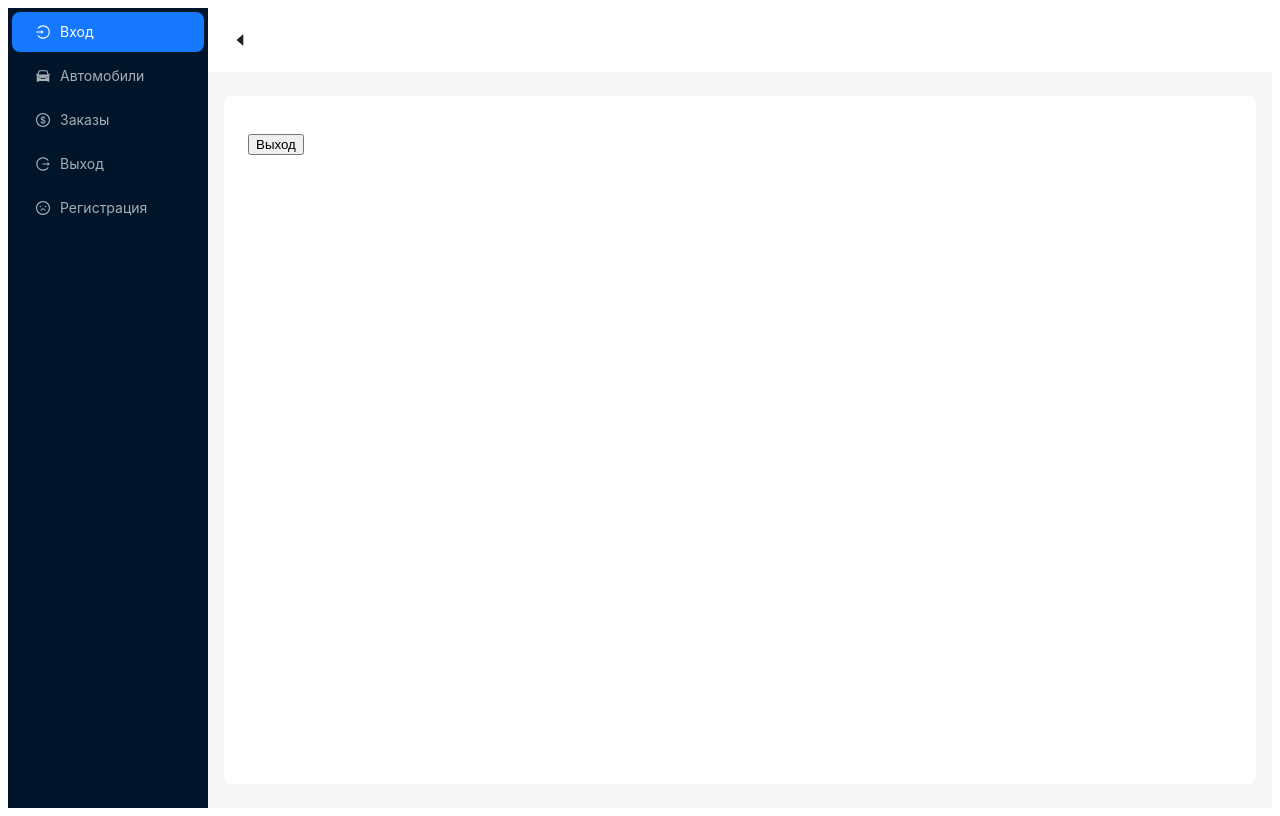
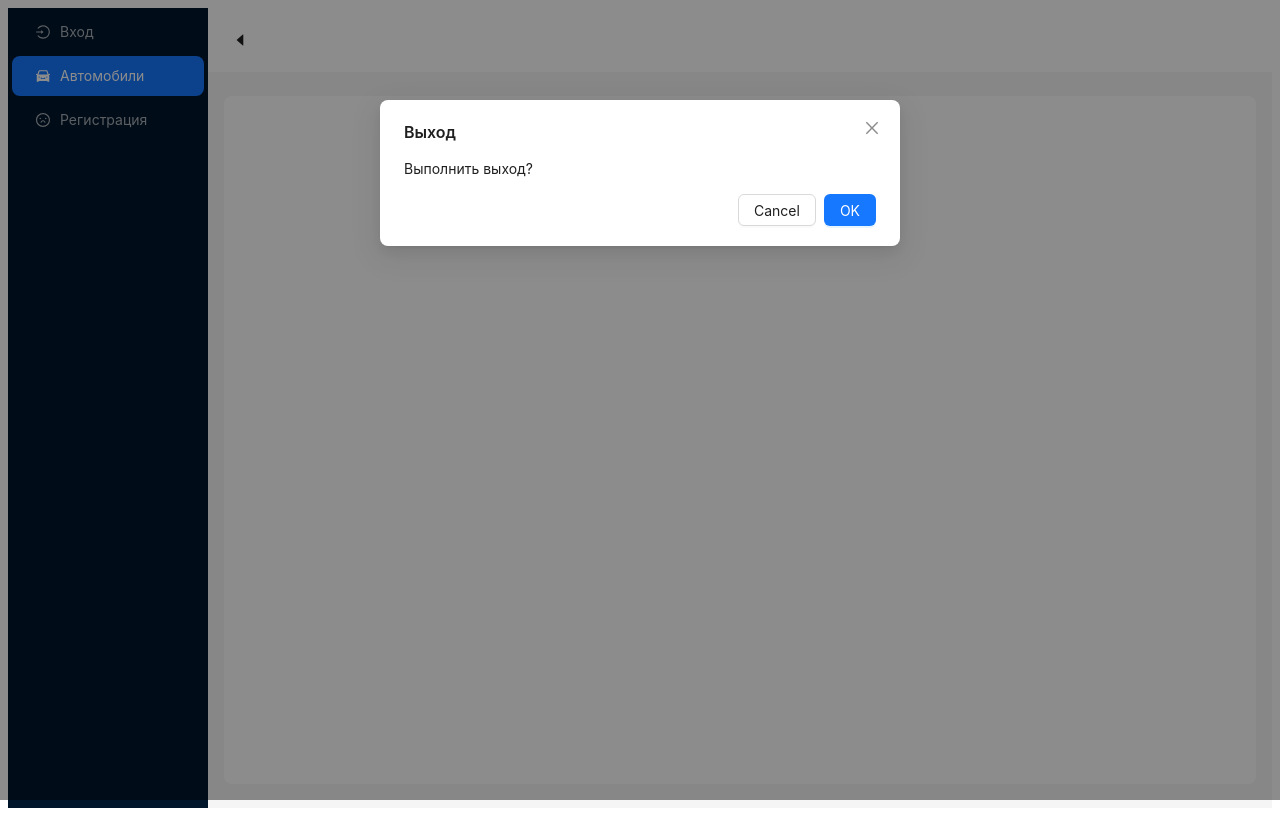
Before and after one commit to ArtyomIAbramov/WebKursachFront, a React (Create React App) app: page /logoff in a window 1280 px wide. Built offline with nearby package versions, Linux system fonts and the light colour scheme; no server answers.

Commit message:
login and logoff ready

```diff
--- a/src/Componets/Auto/Login.jsx
+++ b/src/Componets/Auto/Login.jsx
@@ -5,100 +5,79 @@ import { Button, Form, Input, Modal } from "antd";
 const url = "api/account/login";
 
 const LogIn = ({ setUser }) => {
-  const [errorMessages, setErrorMessages] = useState([]);
-  const [open, setOpen] = useState(false)
+  const [open, setOpen] = useState(false);
+  const [loginError, setLoginError] = useState(false);
   const navigate = useNavigate();
 
   const showModal = () => {
-    setOpen(true)
-    }
+    setOpen(true);
+  };
 
   useEffect(() => {
-    showModal()
-    }, [])
+    showModal();
+  }, []);
 
   const handleCancel = () => {
-      console.log("Clicked cancel button")
-      setOpen(false)
-      navigate("/")
-      }
+    setOpen(false);
+    navigate("/");
+  };
 
-  const logIn = async (event) => {
-
-    event.preventDefault()
-
-    var { email, password } = document.forms[0]
+  const logIn = async (values) => {
+    const { email, password } = values;
 
     const requestOptions = {
       method: "POST",
       headers: { "Content-Type": "application/json" },
       body: JSON.stringify({
-        email: email.value,
-        password: password.value,
+        email,
+        password,
       }),
     };
 
-    return await fetch(url, requestOptions)
-      .then((response) => {
-        response.status === 200 &&
-          setUser({ isAuthenticated: true, userName: "" });
-          setOpen(false);
-        return response.json();
-      })
-      .then(
-        (data) => {
-          console.log("Data:", data);
-          if (
-            typeof data !== "undefined" &&
-            typeof data.userName !== "undefined"
-          ) {
+    try {
+      const response = await fetch(url, requestOptions);
+      if (response.ok) {
+        const data = await response.json();
+        if (data && data.userName) {
           setUser({ isAuthenticated: true, userName: data.userName });
           setOpen(false);
           navigate("/");
         }
-          typeof data !== "undefined" &&
-            typeof data.error !== "undefined" &&
-            setOpen(true);
-            setErrorMessages(data.error);
-        },
-        (error) => {
-          setOpen(true);
+      } else {
+        setLoginError(true);
+      }
+    } catch (error) {
+      setLoginError(true);
       console.log(error);
     }
-      );
   };
 
-  const renderErrorMessage = () =>
-    errorMessages.map((error, index) => <div key={index}>{error}</div>);
-
   return (
-<Modal
-    title="Вход"
-    footer={null}
-    open = {open}
-    onCancel={handleCancel}
-    destroyOnClose={true}
-  >
+    <Modal title="Вход" footer={null} open={open} onCancel={handleCancel} destroyOnClose={true}>
       <Form
-      onFinishFailed={renderErrorMessage}
+        onFinish={logIn}
         autoComplete="off"
+        initialValues={{ email: "", password: "" }}
       >
         <Form.Item
           label="Введите Email"
           name="email"
           rules={[{ required: true, message: 'Пожалуйста, введите ваш Email!' }]}
+          validateStatus={loginError ? "error" : ""}
+          help={loginError ? "Неверный Email или пароль" : ""}
         >
-        <Input name="inputPassword"/>
+          <Input />
         </Form.Item>
         <Form.Item
           label="Введите пароль"
           name="password"
           rules={[{ required: true, message: 'Пожалуйста, введите ваш пароль!' }]}
+          validateStatus={loginError ? "error" : ""}
         >
-        <Input.Password name="inputPassword" />
+          <Input.Password />
         </Form.Item>
         <Form.Item>
-        <Button type="primary" htmlType="submit" block onClick={logIn}>
+          <Button type="primary" htmlType="submit" block>
             Войти
           </Button>
         </Form.Item>
--- a/src/Componets/Auto/Logoff.jsx
+++ b/src/Componets/Auto/Logoff.jsx
@@ -1,32 +1,52 @@
-import React from "react"
+import React, { useState, useEffect } from "react";
 import { useNavigate } from "react-router-dom"
+import { Button, Modal } from "antd";
+
+const url = "api/account/logoff";
 
 const LogOff = ({ setUser }) => {
-  const navigate = useNavigate()
+  const [open, setOpen] = useState(false);
+  const navigate = useNavigate();
 
-  const logOff = async (event) => {
-    event.preventDefault()
+  const showModal = () => {
+    setOpen(true);
+  };
 
+  useEffect(() => {
+    showModal();
+  }, []);
+
+  const handleCancel = () => {
+    setOpen(false);
+    navigate("/");
+  };
+
+  const logOff = async () => {
     const requestOptions = {
       method: "POST",
     }
-    return await fetch("api/account/logoff", requestOptions)
-      .then((response) => {
-        response.status === 200 &&
-          setUser({ isAuthenticated: false, userName: "" })
+    try
+    {
+      const response = await fetch(url, requestOptions)
 
-        response.status === 401 && navigate("/login")
-      })
+      if (response.ok) {
+        setUser({ isAuthenticated: false, userName: "" })
+        setOpen(false);
+        navigate("/");
+      } else {
+        console.log("error");
+      }
+    }
+    catch (error) {
+      console.log(error);
+    }
   }
 
   return (
-    <>
-      <p></p>
-      <form onSubmit={logOff}>
-        <button type="submit">Выход</button>
-      </form>
-    </>
-  )
-}
+    <Modal title="Выход" open={open} onOk={logOff} onCancel={handleCancel} destroyOnClose={true}>
+      <p>Выполнить выход?</p>
+    </Modal>
+  );
+};
 
 export default LogOff
--- a/src/Componets/Layout/Layout.jsx
+++ b/src/Componets/Layout/Layout.jsx
@@ -28,12 +28,13 @@ const LayoutApt = ({user}) => {
         <Menu
           theme="dark"
           mode="inline"
-          defaultSelectedKeys={['1']}
+          defaultSelectedKeys={['2']}
           items={[
             {
               key: '1',
               icon: <LoginOutlined />,
-              label: <Link to="/login">Вход</Link>
+              label: <Link to="/login" >Вход</Link>,
+              //style: {display: "none"}
             },
             {
               key: '2',
@@ -44,23 +45,25 @@ const LayoutApt = ({user}) => {
               key: '3',
               icon: <ContactsOutlined/>,
               label: <Link to="/clients">Клиенты</Link>,
-              style: {display: user.isAuthenticated ? "block" : "none"}
+              style: {display: user.isAuthenticated && user.userRole === "admin" ? "block" : "none"}
             },
             {
               key: '4',
               icon: <TeamOutlined/>,
               label: <Link to="/employee">Работники</Link>,
-              style: {display: user.isAuthenticated ? "block" : "none"}
+              style: {display: user.isAuthenticated && user.userRole === "admin" ? "block" : "none"}
             },
             {
               key: '5',
               icon: <DollarOutlined/>,
-              label: <Link to="/order">Заказы</Link>
+              label: <Link to="/order">Заказы</Link>,
+              style: {display: user.isAuthenticated? "block" : "none"}
             },
             {
               key: '6',
               icon: <LogoutOutlined />,
-              label: <Link to="/logoff">Выход</Link>
+              label: <Link to="/logoff">Выход</Link>,
+              style: {display: user.isAuthenticated ? "block" : "none"}
             },
             {
               key: '7',
@@ -75,8 +78,7 @@ const LayoutApt = ({user}) => {
           style={{
             padding: 0,
             background: colorBgContainer,
-          }}
-        >
+          }}>
           <Button
             type="text"
             icon={collapsed ? <CaretRightOutlined /> : <CaretLeftOutlined />}
@@ -94,8 +96,7 @@ const LayoutApt = ({user}) => {
             padding: 24,
             background: colorBgContainer,
             borderRadius: borderRadiusLG,
-          }}
-        >
+          }}>
           <Outlet/>
         </Content>
       </Layout>
--- a/src/index.js
+++ b/src/index.js
@@ -43,7 +43,7 @@ const App = () => {
   return (
     <BrowserRouter>
       <Routes>
-        <Route path="/" element={<LayoutApt user={user} />}>
+          <Route path="/" element={<LayoutApt user={user} />}>
           <Route
             path="/clients"
             element={
```
Lines whose indentation alone changed are shown as unchanged.
